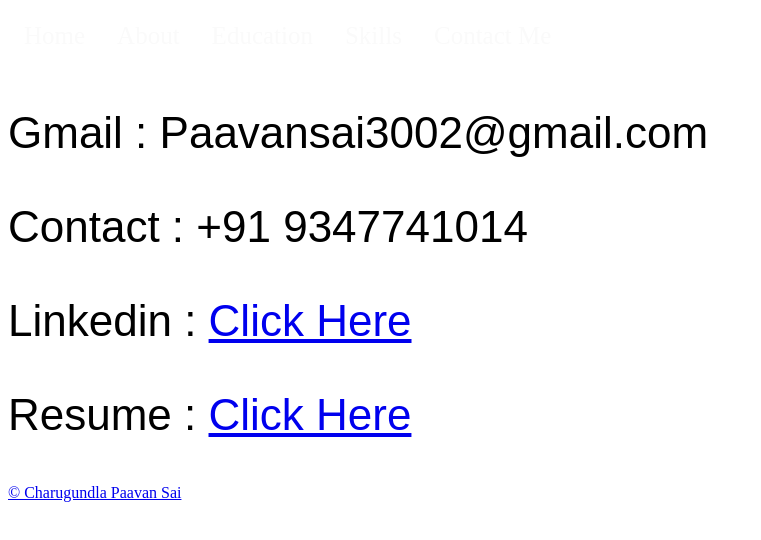
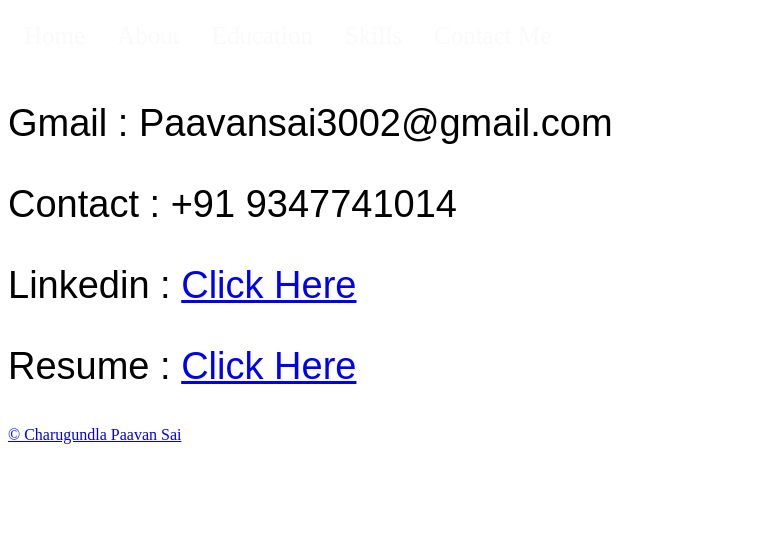
Before and after one commit to PAAVANSAI/Paavansai-PortFolio-, a plain HTML site: page Contact me.html in a window 1280 px wide. Shown: the whole page, without its empty margins (0-761 px from the left). Drawn offline with Linux system fonts and the light colour scheme.

Commit message:
Update Contact me.html

```diff
--- a/Contact me.html
+++ b/Contact me.html
@@ -47,10 +47,10 @@
       </div>
 
       <div class="gmail">
-        <p style="font-size: 44px;font-family: Arial;">Gmail : Paavansai3002@gmail.com</p>
-        <p  style="font-size: 44px;font-family: Arial;">Contact : +91 9347741014</p>
-        <p style="font-size: 44px;font-family: Arial;">Linkedin : <a href="https://www.linkedin.com/in/charugundla-paavan-sai-39514a214/">Click Here</a></p>
-        <p style="font-size: 44px;font-family: Arial;">Resume : <a href="https://github.com/PAAVANSAI/Resume/blob/main/Resume%40PaavanSai.pdf">Click Here</a></p>
+        <p style="font-size: 38px;font-family: Arial;">Gmail : Paavansai3002@gmail.com</p>
+        <p  style="font-size: 38px;font-family: Arial;">Contact : +91 9347741014</p>
+        <p style="font-size: 38px;font-family: Arial;">Linkedin : <a href="https://www.linkedin.com/in/charugundla-paavan-sai-39514a214/">Click Here</a></p>
+        <p style="font-size: 38px;font-family: Arial;">Resume : <a href="https://github.com/PAAVANSAI/Resume/blob/main/Resume%40PaavanSai.pdf">Click Here</a></p>
       </div>
 
       <footer>
```
